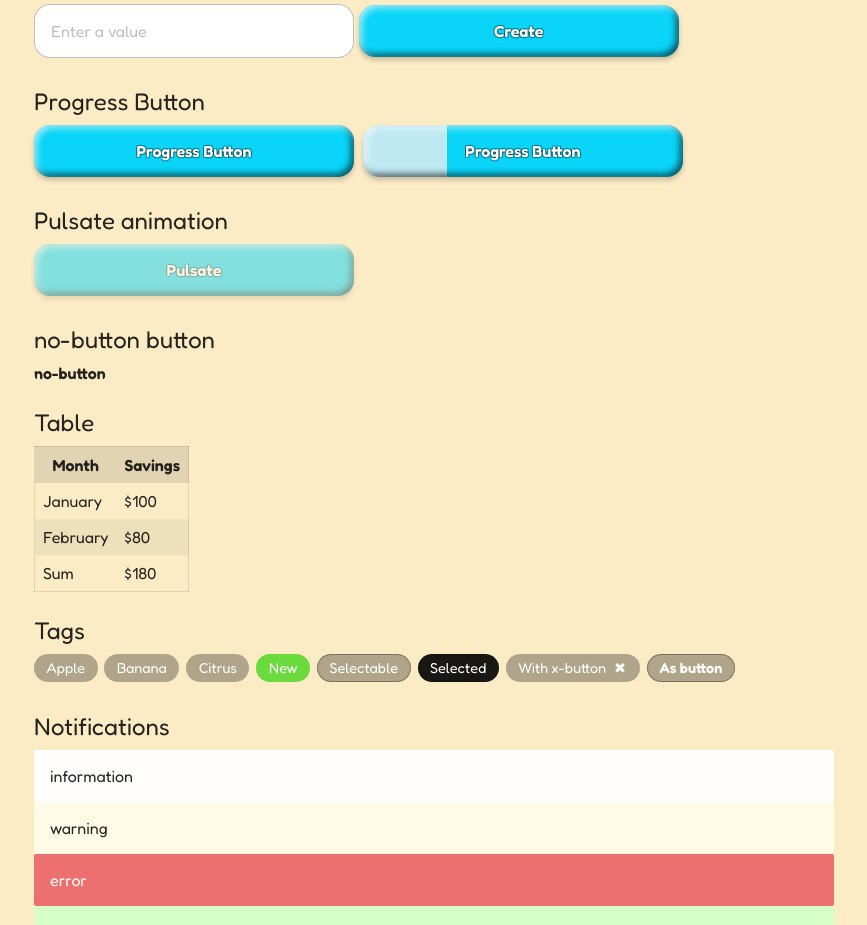
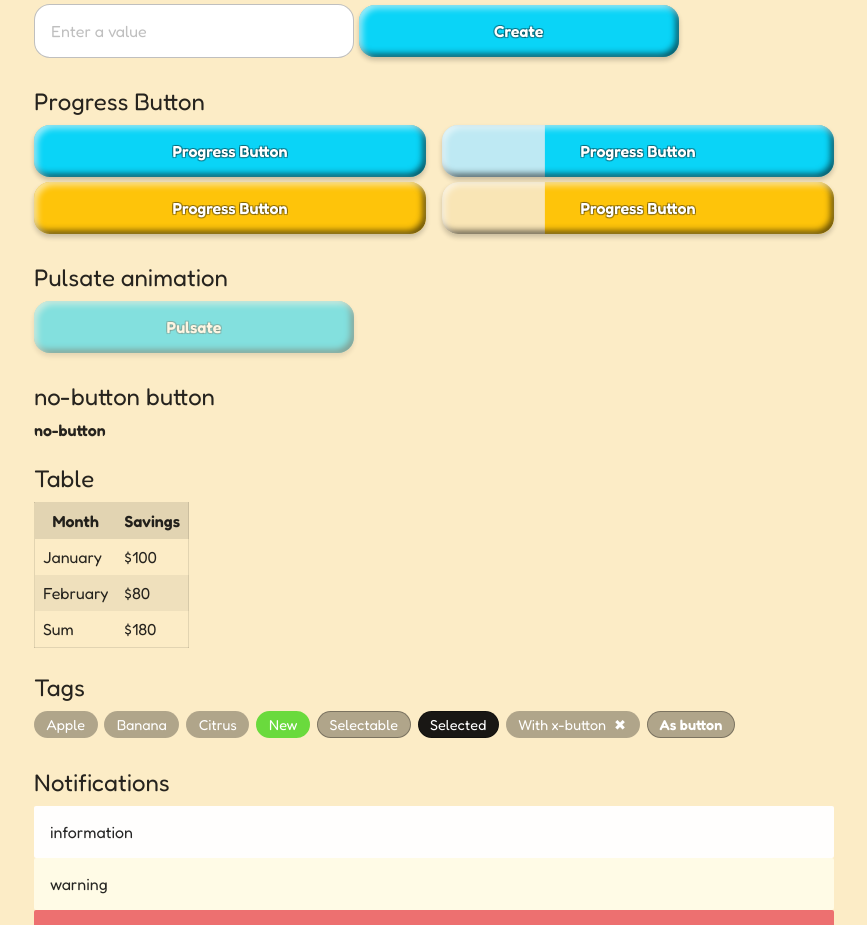
Before and after one commit to tomsoderlund/arcade-css, a website: page index.html in a window 1280 px wide. Shown: the part 1280-2205 px from the top of the page, without its empty margins (206-1073 px from the left). Drawn offline with Linux system fonts and the light colour scheme.

Commit message:
.secondary.progress-animation

```diff
--- a/arcade.css
+++ b/arcade.css
@@ -670,6 +670,16 @@ button.tag:hover:active:not(:disabled) {
   background-position-x: -35%;
 }
 
+.secondary.progress-animation {
+  background: linear-gradient(
+    90deg,
+    #fec40a 0%,  #fec40a 45%,
+    #f9e5b5 55%, #f9e5b5 100%
+  );
+  background-size: 400% 100%;
+  background-position: 0% 50%;
+}
+
 .pulsate-animation {
   animation: pulsate 2s 0s ease-in-out infinite;
 }
--- a/index.html
+++ b/index.html
@@ -121,8 +121,14 @@
     <form><input type="text" placeholder="Enter a value"><button type="button">Create</button></form>
 
     <h2>Progress Button</h2>
-    <button class="progress-animation" onClick="toggleClass(this, 'in-progress')">Progress Button</button>
-    <button class="progress-animation in-progress" onClick="toggleClass(this, 'done')">Progress Button</button>
+    <div class="flex">
+      <button class="progress-animation" onClick="toggleClass(this, 'in-progress')">Progress Button</button>
+      <button class="progress-animation in-progress" onClick="toggleClass(this, 'done')">Progress Button</button>
+    </div>
+    <div class="flex">
+      <button class="secondary progress-animation" onClick="toggleClass(this, 'in-progress')">Progress Button</button>
+      <button class="secondary progress-animation in-progress" onClick="toggleClass(this, 'done')">Progress Button</button>
+    </div>
 
     <h2>Pulsate animation</h2>
     <button class="pulsate-animation">Pulsate</button>
--- a/package.json
+++ b/package.json
@@ -1,7 +1,7 @@
 {
   "name": "arcade-css",
   "description": "Fun, Beautiful, Interactive CSS system for Games",
-  "version": "1.0.4",
+  "version": "1.0.5",
   "author": "Tom Söderlund <tom@tomsoderlund.com>",
   "main": "arcade.css",
   "license": "MIT",
```
